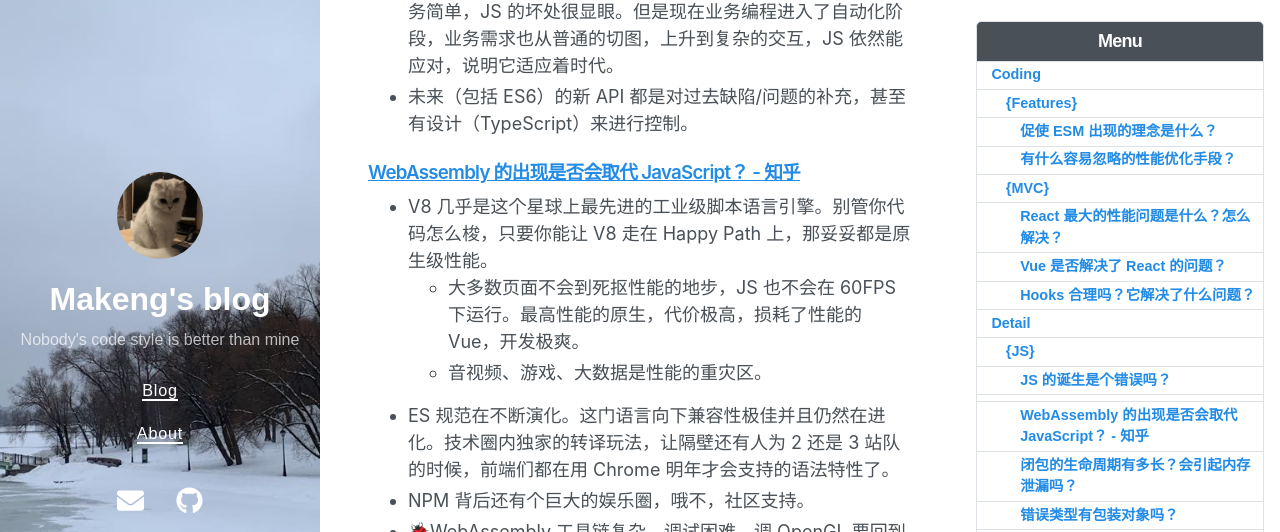
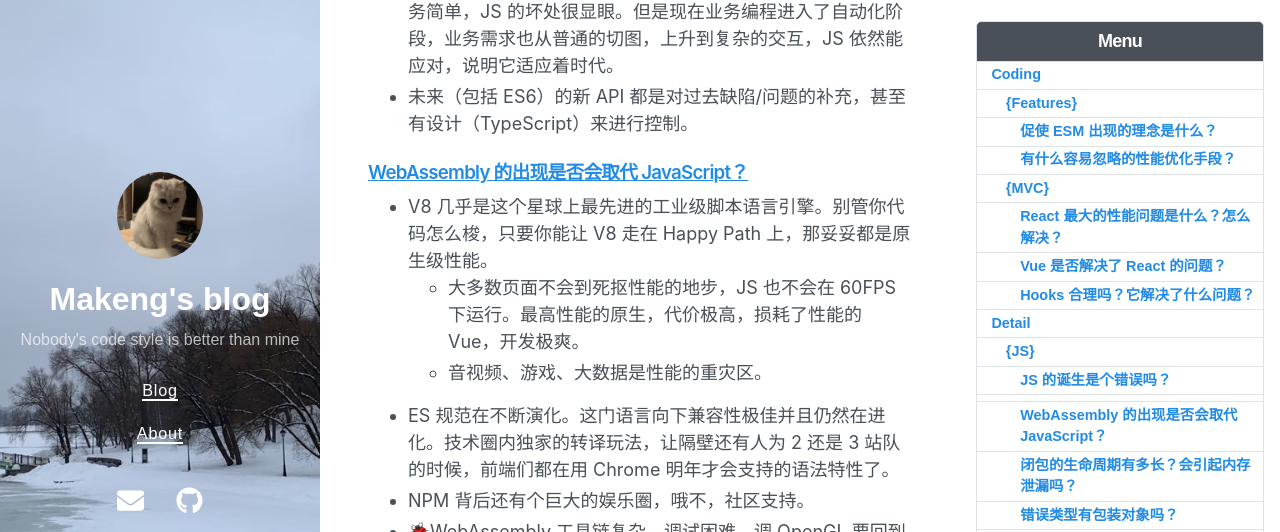
Before and after one commit to makeng/blog, a Jekyll site: the page built from _posts/2022-03-22-talk-about-js.md, in a window 1280 px wide and 900 px high, scrolled down 1734 px. Shown: the part 99-631 px from the top of the window. Built offline with Jekyll 4.4.1, drawn with Linux system fonts in a browser that asks for light colours; nearby versions of some CDN libraries; comment, search, counter and statistics services are not loaded.

Commit message:
edit post

```diff
--- a/_posts/2022-03-22-talk-about-js.md
+++ b/_posts/2022-03-22-talk-about-js.md
@@ -5,7 +5,6 @@ date: 2022-03-22
 categories: js
 comments: true
 ---
-
 
 
 # Coding
@@ -53,10 +52,6 @@ comments: true
 
 
 
-
-
-
-
 <br/>
 
 # Detail
@@ -68,7 +63,7 @@ comments: true
 
 
 
-### [WebAssembly 的出现是否会取代 JavaScript？ - 知乎](https://www.zhihu.com/question/322007706/answer/741764049)
+### [WebAssembly 的出现是否会取代 JavaScript？](https://www.zhihu.com/question/322007706/answer/741764049)
    * V8 几乎是这个星球上最先进的工业级脚本语言引擎。别管你代码怎么梭，只要你能让 V8 走在 Happy Path 上，那妥妥都是原生级性能。
       * 大多数页面不会到死抠性能的地步，JS 也不会在 60FPS 下运行。最高性能的原生，代价极高，损耗了性能的 Vue，开发极爽。
       * 音视频、游戏、大数据是性能的重灾区。
```
